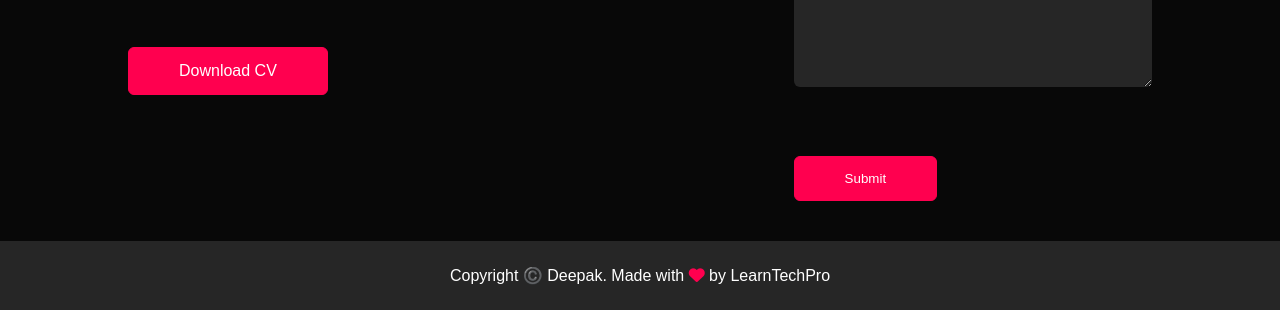
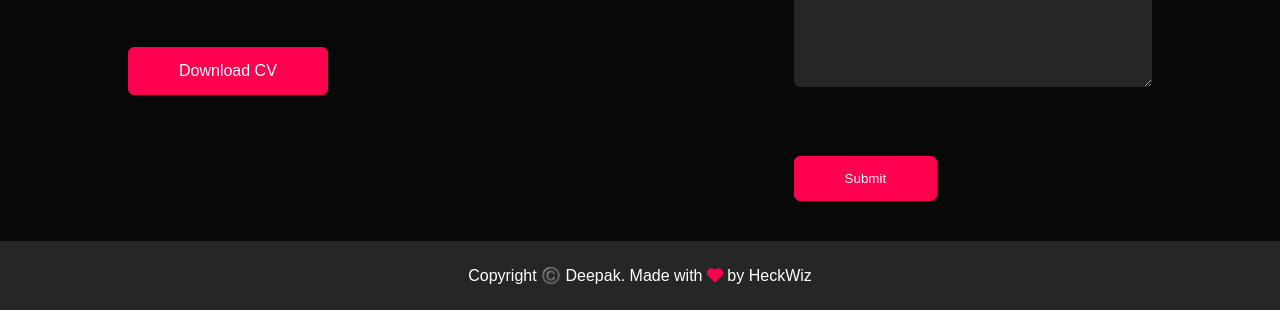
Before and after one commit to DeepakKush21/Portfolio-, a plain HTML site: page index.html in a window 1280 px wide. Shown: the part 2889-3199 px from the top of the page. Drawn offline with Linux system fonts and the light colour scheme.

Commit message:
Update index.html

```diff
--- a/index.html
+++ b/index.html
@@ -159,7 +159,7 @@
             </div>
         </div>
         <div class="copyright">
-            <p>Copyright ©️ Deepak. Made with <i class="fa-solid fa-heart"></i> by LearnTechPro</p>
+            <p>Copyright ©️ Deepak. Made with <i class="fa-solid fa-heart"></i> by HeckWiz</p>
         </div>
     </div>
 
```
